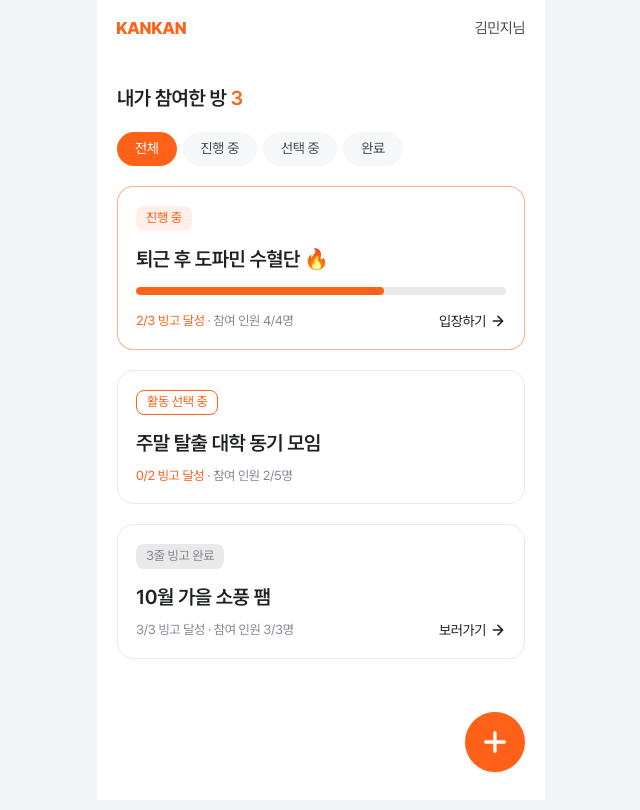
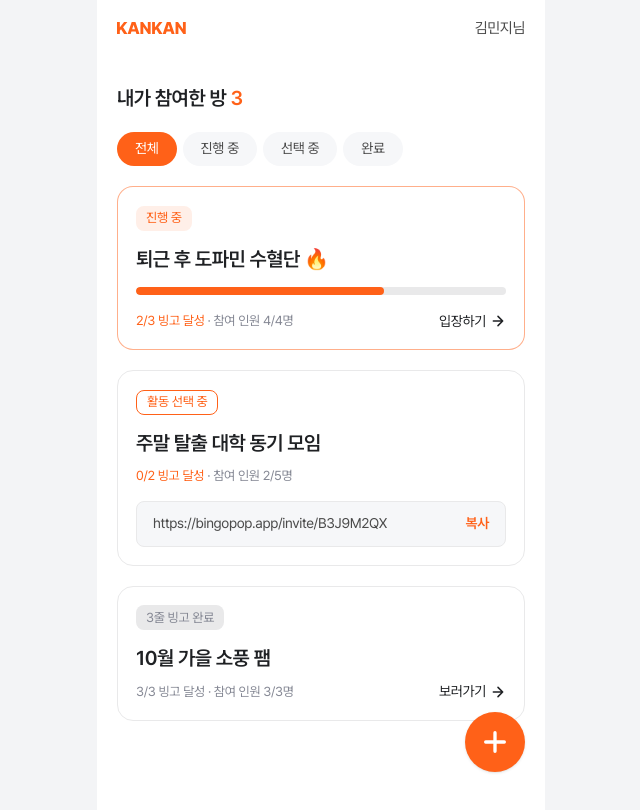
Before and after one commit to Ne-o-rdiary-Hackathon/FE, a Next.js app: page / in a window 1280 px wide. Shown: the top 810 px of the page, without its empty margins (319-959 px from the left). Built offline with nearby package versions, Linux system fonts and the light colour scheme.

Commit message:
feat: 활동 선택 중 방 카드에 초대 링크 칸 추가 (#3)

```diff
--- a/src/components/rooms/RoomCard.tsx
+++ b/src/components/rooms/RoomCard.tsx
@@ -1,6 +1,7 @@
 import Link from "next/link";
 
 import { IcArrowRight } from "@/components/icons";
+import { RoomInviteLink } from "@/components/rooms/RoomInviteLink";
 import type { HomeRoom } from "@/types/room";
 
 const statusLabels = {
@@ -15,6 +16,7 @@ interface RoomCardProps {
 
 export const RoomCard = ({ room }: RoomCardProps) => {
   const isInProgress = room.status === "IN_PROGRESS";
+  const isRecruiting = room.status === "RECRUITING";
   const isCompleted = room.status === "COMPLETED";
   const progressPercent =
     room.total_cells > 0
@@ -27,12 +29,12 @@ export const RoomCard = ({ room }: RoomCardProps) => {
       : null;
 
   return (
-    <Link href={`/rooms/${room.room_id}`} className="block cursor-pointer">
     <article
       className={`rounded-16 bg-bg-normal border px-4.5 py-4.5 ${
         isInProgress ? "border-primary-normal/50" : "border-border-1"
       }`}
     >
+      <Link href={`/rooms/${room.room_id}`} className="block cursor-pointer">
         <span
           className={`body5 rounded-8 inline-flex min-h-6.25 items-center px-2.5 ${
             isInProgress
@@ -47,7 +49,9 @@ export const RoomCard = ({ room }: RoomCardProps) => {
             : statusLabels[room.status]}
         </span>
 
-        <h2 className="h3 text-text-title mt-3.5">{room.room_name}</h2>
+        <h2 className="h3 text-text-title mt-3.5 break-words">
+          {room.room_name}
+        </h2>
 
         {isInProgress && (
           <progress
@@ -80,7 +84,9 @@ export const RoomCard = ({ room }: RoomCardProps) => {
             </span>
           )}
         </div>
+      </Link>
+
+      {isRecruiting && <RoomInviteLink inviteUrl={room.invite_url} />}
     </article>
-    </Link>
   );
 };
```
Lines whose indentation alone changed are shown as unchanged.
